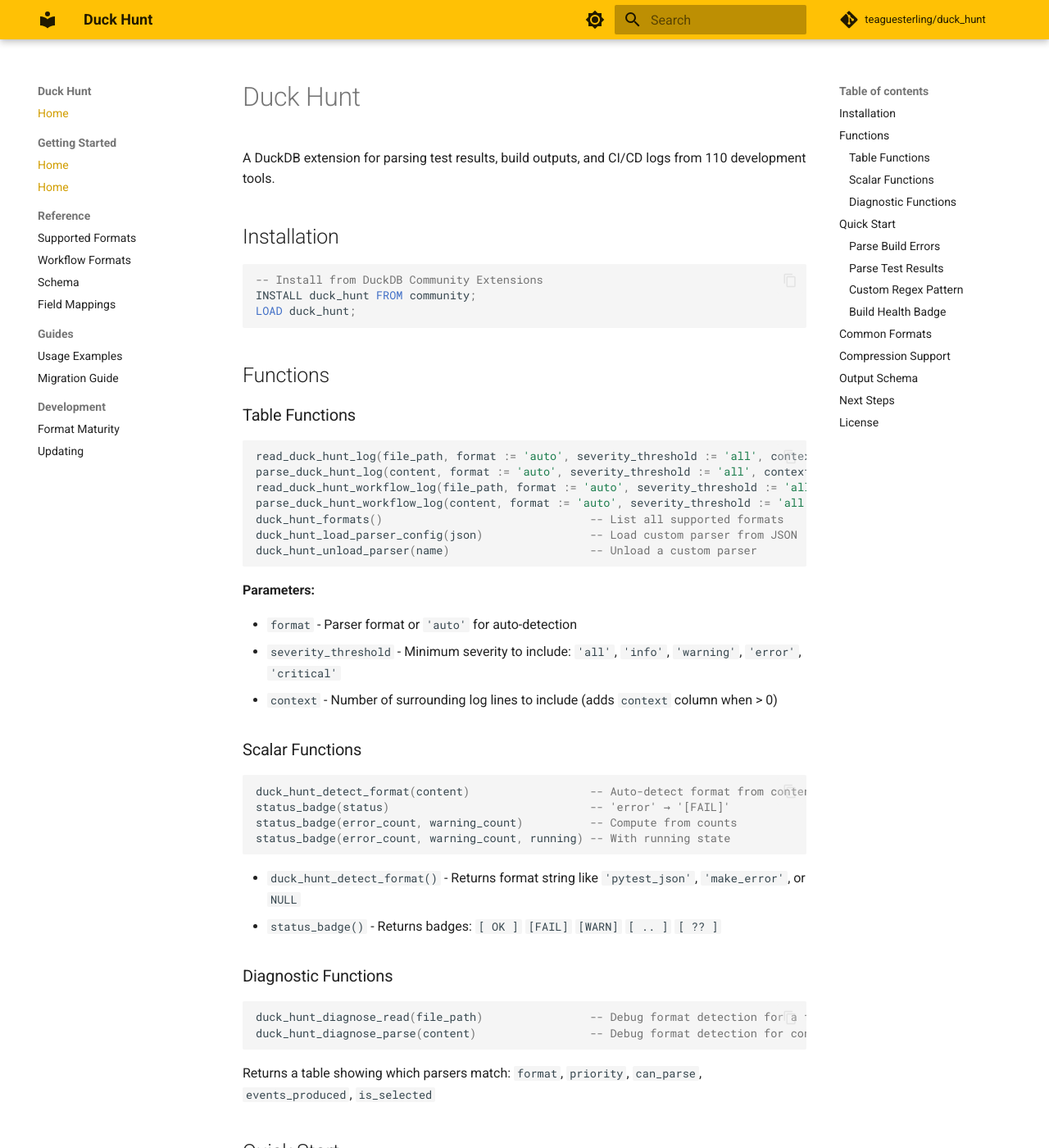
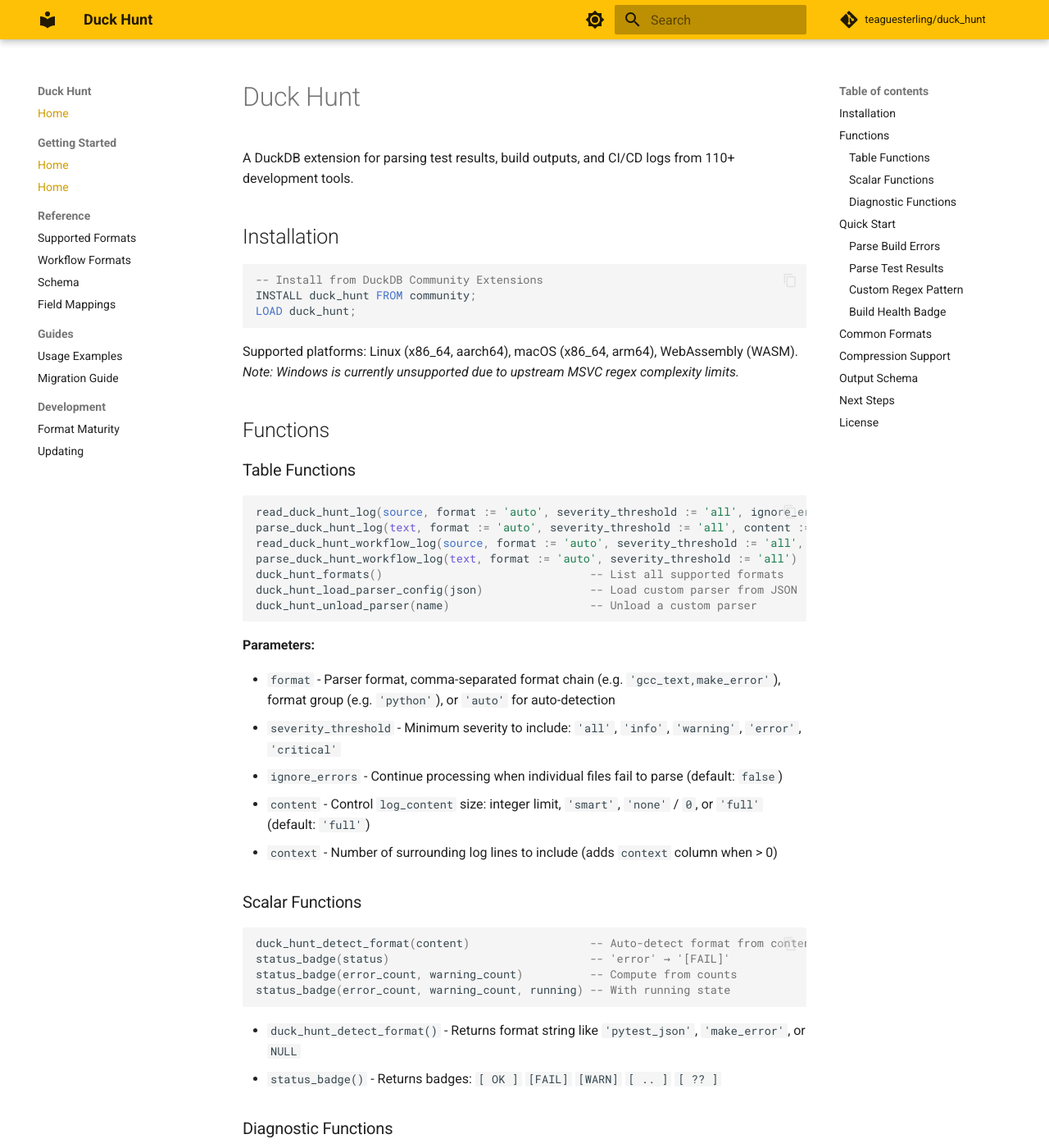
Before and after one commit to teaguesterling/duck_hunt, an MkDocs documentation site: the page built from docs/index.md, in a window 1280 px wide and 1400 px high. Shown: the whole window at 82% size. Built offline with MkDocs 1.6.1 and Material for MkDocs 9.7.7, drawn with Linux system fonts in a browser that asks for light colours; comment, search, counter and statistics services are not loaded; some of the changed text lies outside the part shown.

Commit message:
docs: align index.md with 110+ formats, full function signatures, and Apache-2.0

````diff
--- a/docs/index.md
+++ b/docs/index.md
@@ -1,6 +1,6 @@
 # Duck Hunt
 
-A DuckDB extension for parsing test results, build outputs, and CI/CD logs from 110 development tools.
+A DuckDB extension for parsing test results, build outputs, and CI/CD logs from 110+ development tools.
 
 ## Installation
 
@@ -10,15 +10,18 @@
 LOAD duck_hunt;
 ```
 
+Supported platforms: Linux (x86_64, aarch64), macOS (x86_64, arm64), WebAssembly (WASM).
+*Note: Windows is currently unsupported due to upstream MSVC regex complexity limits.*
+
 ## Functions
 
 ### Table Functions
 
 ```sql
-read_duck_hunt_log(file_path, format := 'auto', severity_threshold := 'all', context := 0)
-parse_duck_hunt_log(content, format := 'auto', severity_threshold := 'all', context := 0)
-read_duck_hunt_workflow_log(file_path, format := 'auto', severity_threshold := 'all')
-parse_duck_hunt_workflow_log(content, format := 'auto', severity_threshold := 'all')
+read_duck_hunt_log(source, format := 'auto', severity_threshold := 'all', ignore_errors := false, content := 'full', context := 0)
+parse_duck_hunt_log(text, format := 'auto', severity_threshold := 'all', content := 'full', context := 0)
+read_duck_hunt_workflow_log(source, format := 'auto', severity_threshold := 'all', ignore_errors := false)
+parse_duck_hunt_workflow_log(text, format := 'auto', severity_threshold := 'all')
 duck_hunt_formats()                               -- List all supported formats
 duck_hunt_load_parser_config(json)                -- Load custom parser from JSON
 duck_hunt_unload_parser(name)                     -- Unload a custom parser
@@ -26,8 +29,10 @@
 
 **Parameters:**
 
-- `format` - Parser format or `'auto'` for auto-detection
+- `format` - Parser format, comma-separated format chain (e.g. `'gcc_text,make_error'`), format group (e.g. `'python'`), or `'auto'` for auto-detection
 - `severity_threshold` - Minimum severity to include: `'all'`, `'info'`, `'warning'`, `'error'`, `'critical'`
+- `ignore_errors` - Continue processing when individual files fail to parse (default: `false`)
+- `content` - Control `log_content` size: integer limit, `'smart'`, `'none'` / `0`, or `'full'` (default: `'full'`)
 - `context` - Number of surrounding log lines to include (adds `context` column when > 0)
 
 ### Scalar Functions
@@ -152,4 +157,4 @@
 
 ## License
 
-MIT License - see [LICENSE](https://github.com/teaguesterling/duck_hunt/blob/main/LICENSE)
+Apache License 2.0 - see [LICENSE](https://github.com/teaguesterling/duck_hunt/blob/main/LICENSE) and [NOTICE](https://github.com/teaguesterling/duck_hunt/blob/main/NOTICE)
````
